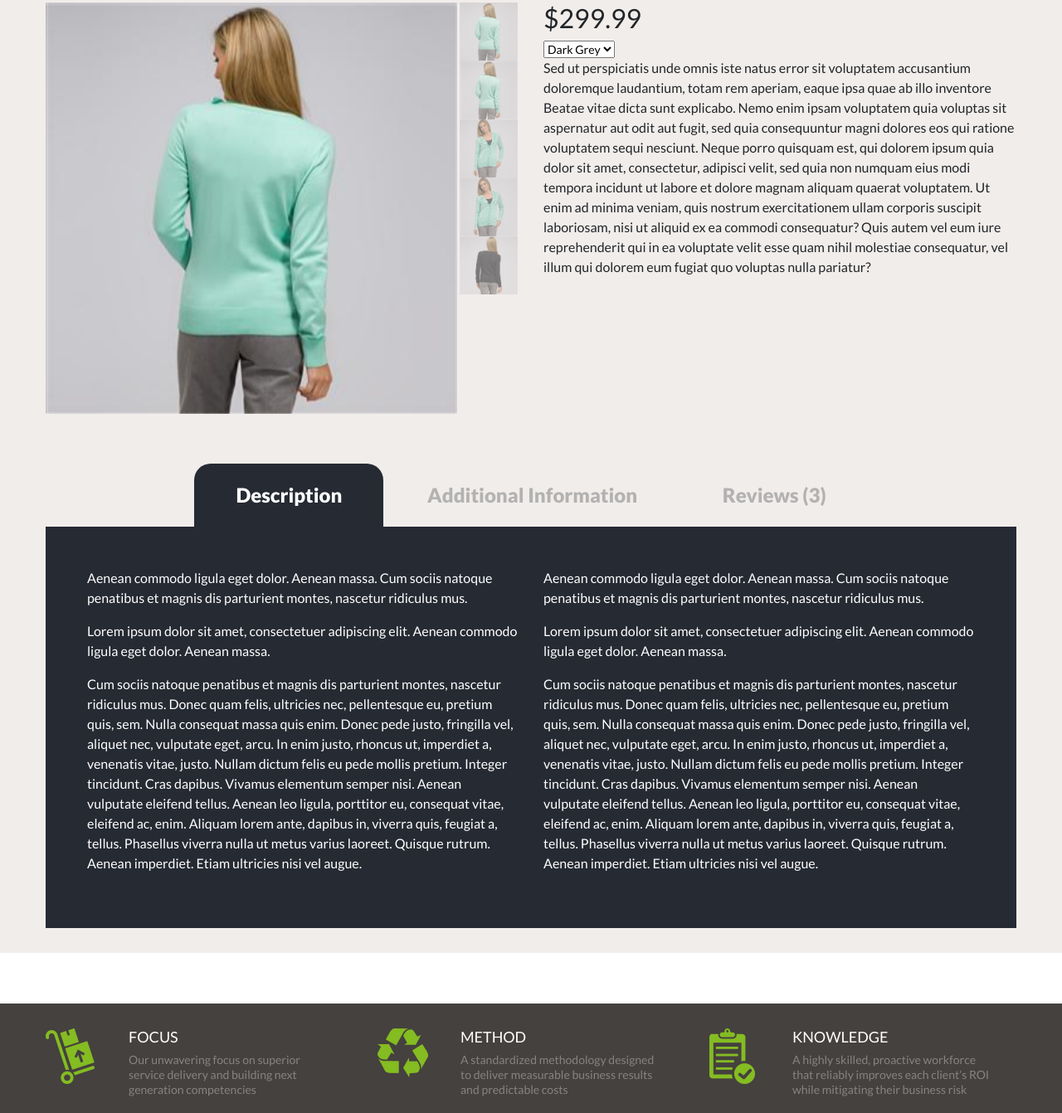
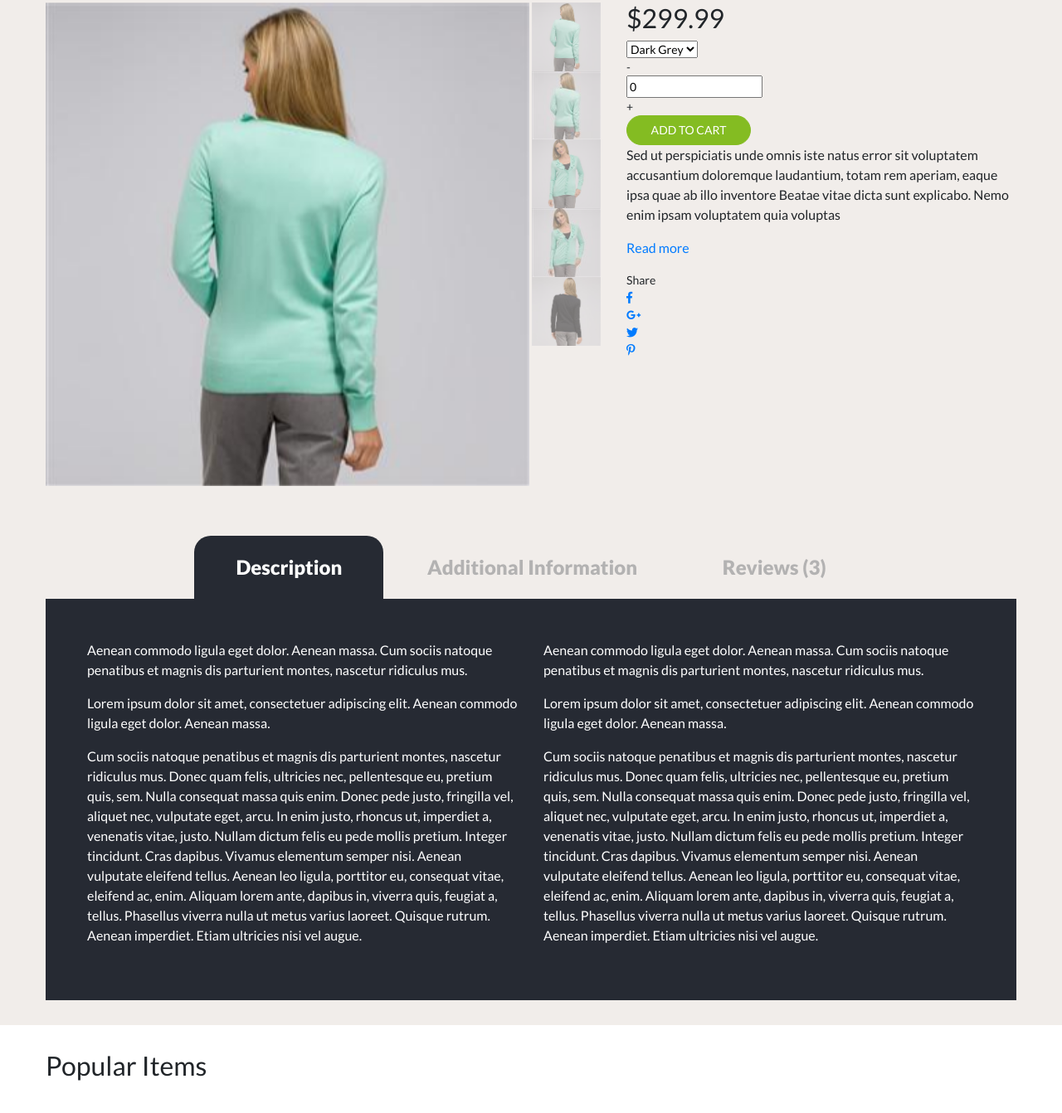
Before and after one commit to OnicaM/osf-academy, a website: page pages/product.html in a window 1280 px wide. Shown: the part 269-1611 px from the top of the page at 83% size. Drawn offline with nearby package versions, Linux system fonts and the light colour scheme.

Commit message:
added increase and decrease button quantity, add to chart button, social media icons and popular items from json data

```diff
--- a/pages/product.html
+++ b/pages/product.html
@@ -188,7 +188,7 @@
          <div class="container">
             <div class="sale-product">
                <div class="row">
-                  <div class="col-sm-6">
+                  <div class="col-sm-7">
                      <div class="sale-product_slider">
                         <div class="carousel-container">
                            <ul class="carousel product-carousel">
@@ -211,17 +211,49 @@
                         </div>
                      </div>
                   </div>
-                  <div class="col-sm-6">
+                  <div class="col-sm-5">
                      <div class="sale-product_description">
                         <h2 class="price">$299.99</h2>
-                        <select name="color" id="color">
-                           <option value="darkgrey">Dark Grey</option>
-                           <option value="red">red</option>
-                        </select>
+                        <form>
+                          <select name="color" id="color">
+                            <option value="darkgrey">Dark Grey</option>
+                            <option value="red">red</option>
+                          </select>
+                          <div class="add-product-wrapper">
+
+
+                          <div class="input-wrap">
+                              <div class="value-button" id="decrease" onclick="decreaseValue()" value="Decrease Value">-</div>
+                              <input type="text" id="number" value="0" />
+                              <div class="value-button" id="increase" onclick="increaseValue()" value="Increase Value">+</div>
+
+                          </div>
+                          <button class="button" id="add" class="add-to-cart">Add to cart</button>
+                        </div>
+                        </form>
                         <p>Sed ut perspiciatis unde omnis iste natus error sit voluptatem accusantium doloremque laudantium, totam rem aperiam, eaque ipsa quae ab illo inventore Beatae vitae dicta sunt explicabo.
                            Nemo enim ipsam voluptatem quia voluptas
-                           sit aspernatur aut odit aut fugit, sed quia consequuntur magni dolores eos qui ratione voluptatem sequi nesciunt. Neque porro quisquam est, qui dolorem ipsum quia dolor sit amet, consectetur, adipisci velit, sed quia non numquam eius modi tempora incidunt ut labore et dolore magnam aliquam quaerat voluptatem. Ut enim ad minima veniam, quis nostrum exercitationem ullam corporis suscipit laboriosam, nisi ut aliquid ex ea commodi consequatur? Quis autem vel eum iure reprehenderit qui in ea voluptate velit esse quam nihil molestiae consequatur, vel illum qui dolorem eum fugiat quo voluptas nulla pariatur?
+
                         </p>
+                        <p><a href="#">Read more</a></p>
+
+                        <div class="share">
+                          <span>Share</span>
+                            <ul class="list list--social">
+                                <li>
+                                    <a href="#"><i class="fab fa-facebook-f"></i></a>
+                                </li>
+                                <li>
+                                    <a href="#"><i class="fab fa-google-plus-g"></i></a>
+                                </li>
+                                <li>
+                                    <a href="#"><i class="fab fa-twitter"></i></a>
+                                </li>
+                                <li>
+                                    <a href="#"><i class="fab fa-pinterest-p"></i></a>
+                                </li>
+                            </ul>
+                        </div>
                      </div>
                   </div>
                   <div class="col-sm-12">
@@ -295,14 +327,9 @@
       </section>
       <section class="popular-items">
             <div class="container">
+              <h2>Popular Items</h2>
                <div class="row">
-                  <div class="col-3">
-                  </div>
-                  <div class="col-3">
-                  </div>
-                  <div class="col-3">
-                  </div>
-                  <div class="col-3">
+
                   </div>
                </div>
             </div>
```
